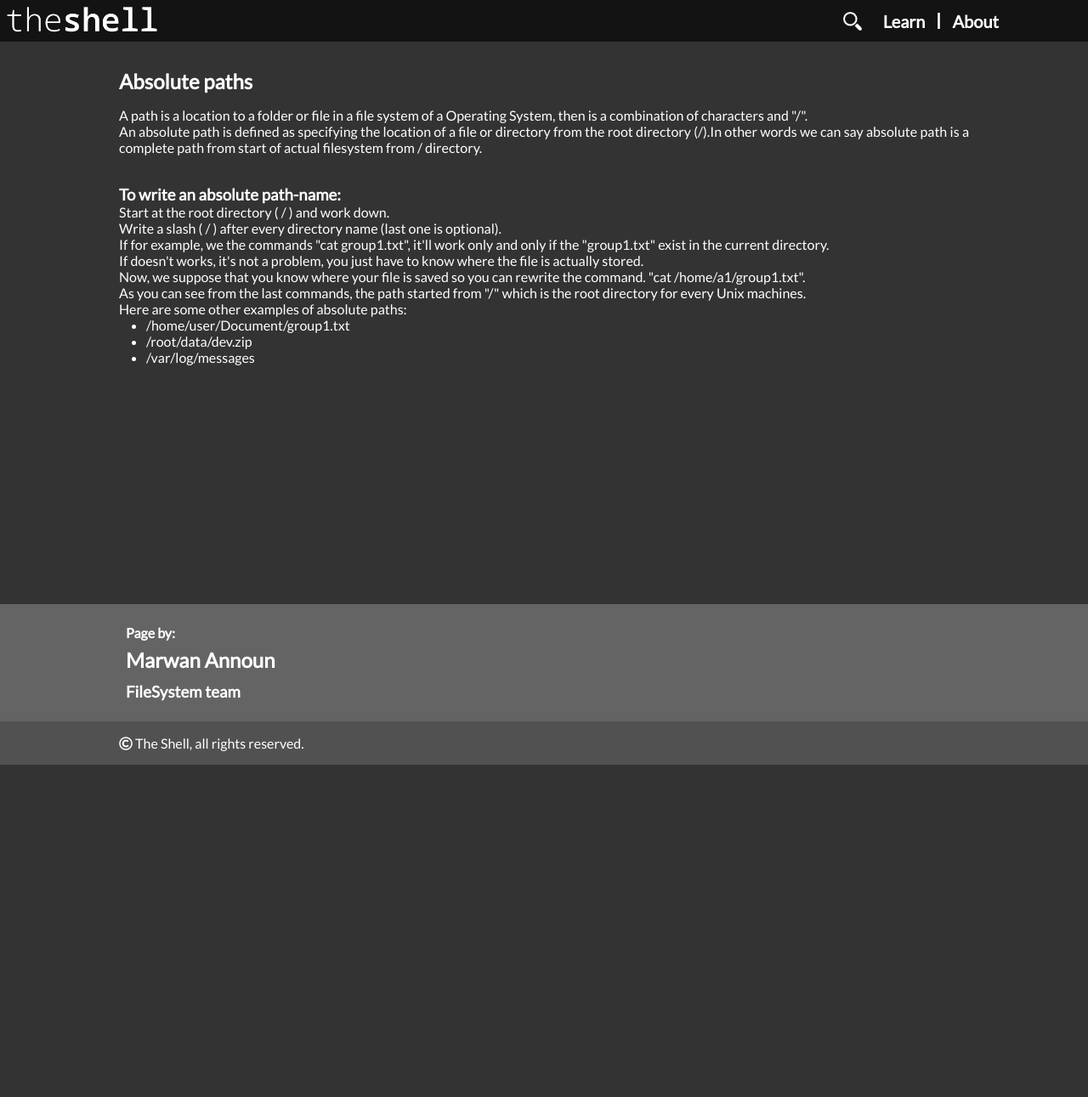
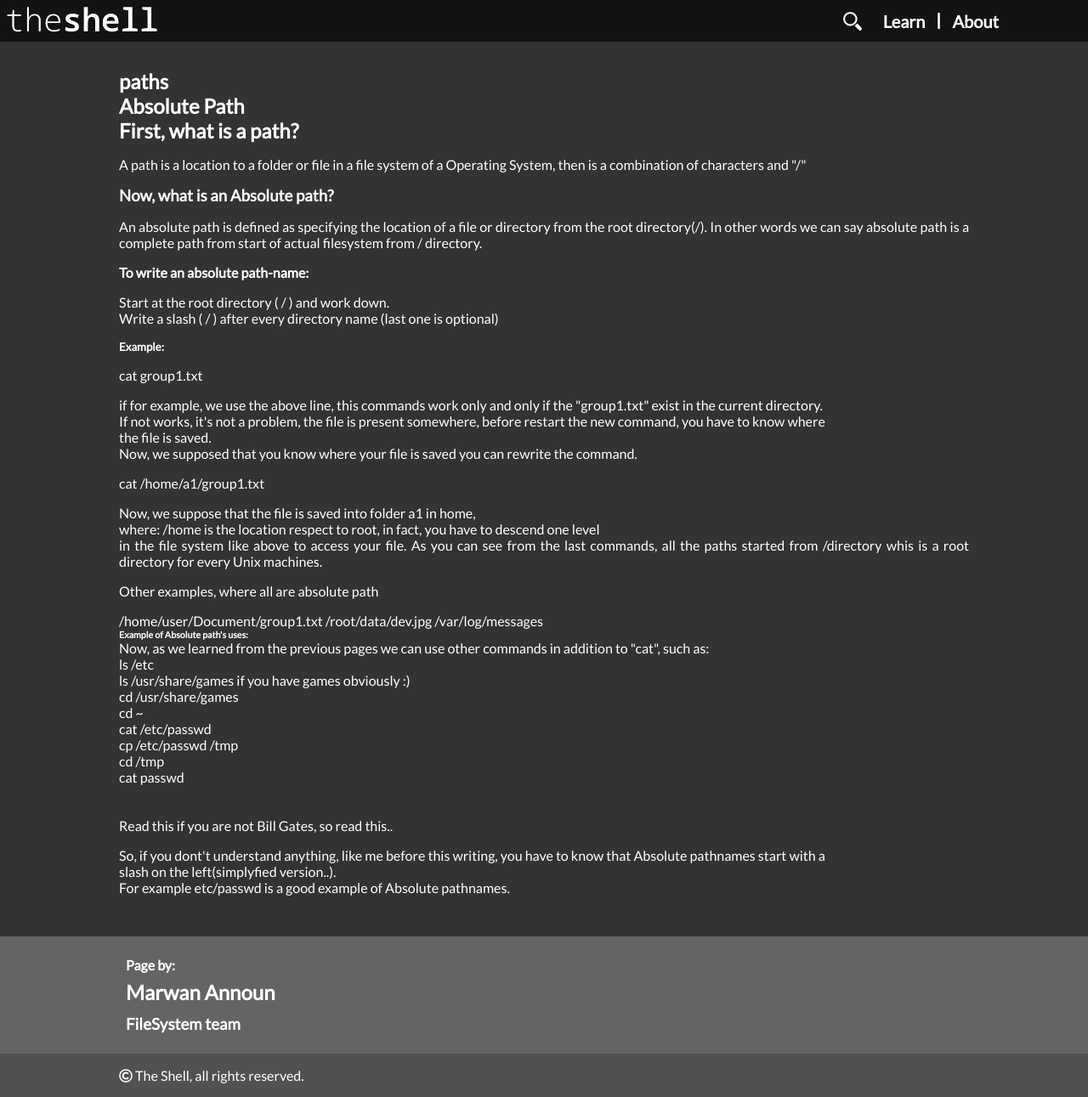
Before and after one commit to bvlj/usi_sa1_theshell_ch, a Jekyll site: the page built from site/pages/fs/absolute.html, in a window 1280 px wide. Shown: the whole page at 85% size. Built offline with Jekyll 4.4.1, drawn with Linux system fonts in a browser that asks for light colours; nearby versions of some CDN libraries; comment, search, counter and statistics services are not loaded; before the commit the page ends 900 px from its top, so only the background shows below that.

Commit message:
Modify contents of 3 oages html of filesystem and add text
git-svn-id: svn+ssh://atelier.inf.usi.ch/home/bevilj/group-1@135 a672b425-5310-4d7a-af5c-997e18724b81

```diff
--- a/site/pages/fs/absolute.html
+++ b/site/pages/fs/absolute.html
@@ -4,34 +4,71 @@ category-page: fs
 category-title: FileSystem
 tags: absolute relative path
 author: Marwan Announ
-title: Absolute paths
+title: paths
 ---
+
+<h1>Absolute Path</h1>
+
+<h2>First, what is a path?</h2>
+
 <p>
-A path is a location to a folder or file in a file system of a Operating System,
-then is a combination of characters and "/".<br>
+  A path is a location to a folder or file in a file system of a Operating System, then is a combination of characters
+  and "/"
+</p>
 
-An absolute path is defined as specifying the location of a file or directory
-from the root directory (/).In other words we can say absolute path is a complete
-path from start of actual filesystem from / directory.<br><br>
+<h3>Now, what is an Absolute path?</h3>
 
-<h3>To write an absolute path-name:</h3>
 
-Start at the root directory ( / ) and work down.<br>
-Write a slash ( / ) after every directory name (last one is optional).<br>
+<p>
+  An absolute path is defined as specifying the location of a file or directory from the root directory(/).
+  In other words we can say absolute path is a complete path from start of actual filesystem from / directory.
+</p>
 
-If for example, we the commands "cat group1.txt", it'll work only and only if the "group1.txt"
-exist in the current directory.<br>
-If doesn't works, it's not a problem, you just have to know where the file is actually stored.<br>
-Now, we suppose that you know where your file is saved so you can rewrite the command.
-"cat /home/a1/group1.txt".<br>
+<h4>To write an absolute path-name:</h4>
 
-As you can see from the last commands, the path started from "/" which is the root directory
-for every Unix machines.<br>
+<p>
+  Start at the root directory ( / ) and work down.
+  <br>Write a slash ( / ) after every directory name (last one is optional)
+</p>
 
-Here are some other examples of absolute paths:
+<h5>Example:</h5>
 
-<ul>
-    <li>/home/user/Document/group1.txt</li>
-    <li>/root/data/dev.zip</li>
-    <li>/var/log/messages</li>
-</ul>
+<p> cat group1.txt </p>
+if for example, we use the above line, this commands work only and only if the "group1.txt" exist in the current
+directory.
+<br> If not works, it's not a problem, the file is present somewhere, before restart the new command, you have to
+know where
+<br> the file is saved.
+<br> Now, we supposed that you know where your file is saved you can rewrite the command.
+<p> cat /home/a1/group1.txt</p>
+Now, we suppose that the file is saved into folder a1 in home,
+<br>where: /home is the location respect to root, in fact, you have to descend one level
+<br>in the file system like above to access your file.
+
+As you can see from the last commands, all the paths started from /directory whis is a root directory for every Unix
+machines.
+
+<p> Other examples, where all are absolute path</p>
+
+/home/user/Document/group1.txt
+/root/data/dev.jpg
+/var/log/messages
+
+<h6>Example of Absolute path's uses:</h6>
+Now, as we learned from the previous pages we can use other commands in addition to "cat", such as:
+
+<br>ls /etc
+<br>ls /usr/share/games if you have games obviously :)
+<br>cd /usr/share/games
+<br>cd ~
+<br>cat /etc/passwd
+<br>cp /etc/passwd /tmp
+<br>cd /tmp
+<br>cat passwd
+
+
+<br><br><br> <h7> Read this if you are not Bill Gates, so read this..  </h7>
+
+<p> So, if you dont't understand anything, like me before this writing, you have to know that Absolute pathnames start with a
+   <br>slash on the left(simplyfied version..).
+   <br>For example etc/passwd is a good example of Absolute pathnames.
```
Also changed, not shown: site/pages/fs/ab_re_quiz.html (+14 -0 lines), site/pages/fs/relative.html (+43 -14 lines).
